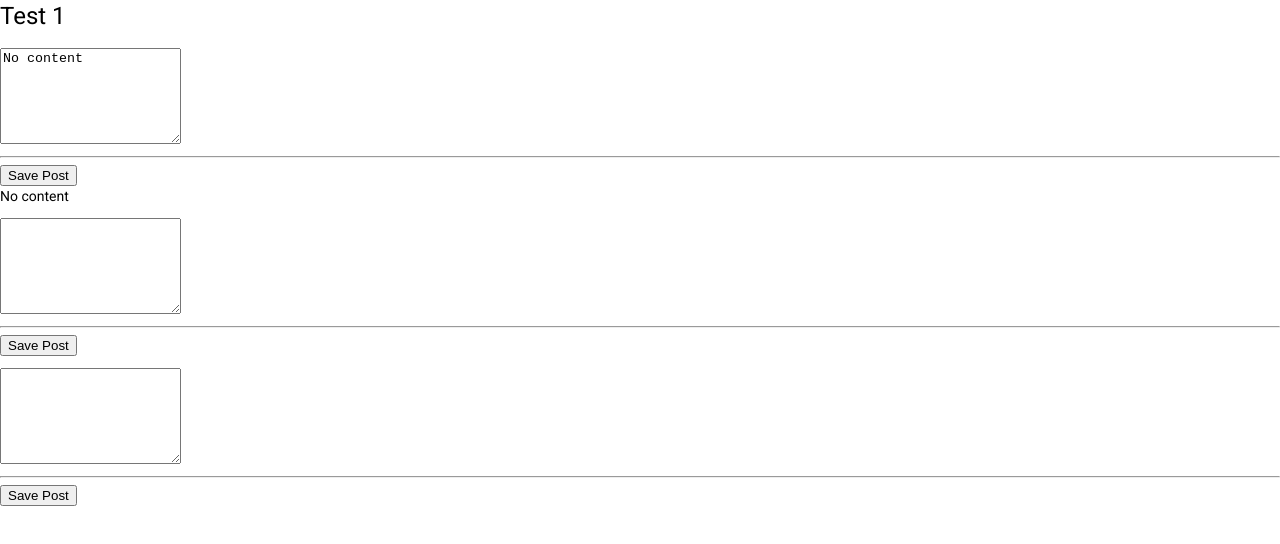
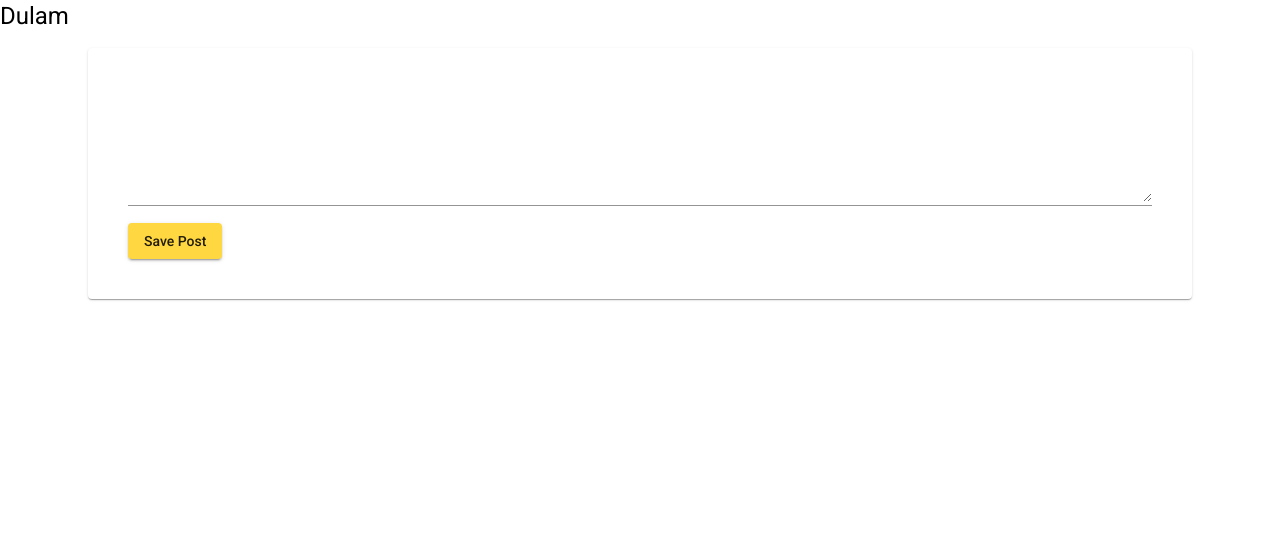
Before and after one commit to Saipraneeth99/dulam, an Angular app: page / in a window 1280 px wide. Shown: the top 544 px of the page. Built offline with nearby package versions, Linux system fonts and the light colour scheme.

Commit message:
Used Angular material to create a card and post

```diff
--- a/src/app/app.component.html
+++ b/src/app/app.component.html
@@ -1,2 +1,2 @@
-<h1>Test 1</h1>
+<h1>Dulam</h1>
 <app-post-create></app-post-create>
--- /dev/null
+++ b/src/app/posts/post-create/post-create.component.css
@@ -0,0 +1,10 @@
+mat-card {
+  width:80%;
+  padding:40px;
+  margin:auto
+}
+mat-form-field,
+textarea
+{
+  width:100%;
+}
--- a/src/app/posts/post-create/post-create.component.html
+++ b/src/app/posts/post-create/post-create.component.html
@@ -1,12 +1,8 @@
-<textarea rows=6 [value]="newPost"></textarea>
-<hr>
-<button (click)="onAddPost()">Save Post</button>
-<p>{{newPost}}</p>
-<textarea rows=6 [value]="newPostWithData" #inputPost></textarea>
-<hr>
-<button (click)="onAddPostwithData(inputPost)">Save Post</button>
-<p>{{newPostWithData}}</p>
-<textarea rows=6 [(ngModel)]="douleBinding" ></textarea>
-<hr>
-<button (click)="onDoubleBinding()">Save Post</button>
-<p>{{douleBinding}}</p>
+<mat-card>
+  <mat-form-field >
+    <textarea matInput  rows=6 [(ngModel)]="douleBinding" ></textarea>
+  </mat-form-field>
+  <br>
+  <button mat-raised-button color="accent"  (click)="onDoubleBinding()">Save Post</button>
+  <p>{{douleBinding}}</p>
+</mat-card>
--- a/src/app/posts/post-create/post-create.component.ts
+++ b/src/app/posts/post-create/post-create.component.ts
@@ -2,7 +2,8 @@
 
 @Component({
   selector: 'app-post-create',
-  templateUrl:'./post-create.component.html'
+  templateUrl:'./post-create.component.html',
+  styleUrls: ['./post-create.component.css']
 })
 export class PostCreateComponent{
   newPost='No content'
@@ -19,7 +20,7 @@
   }
   onDoubleBinding()
   {
-    this.douleBinding=''
+    //console.log(this.douleBinding)
   }
 
 }
```
Also changed, not shown: src/app/app.module.ts (+9 -2 lines).
